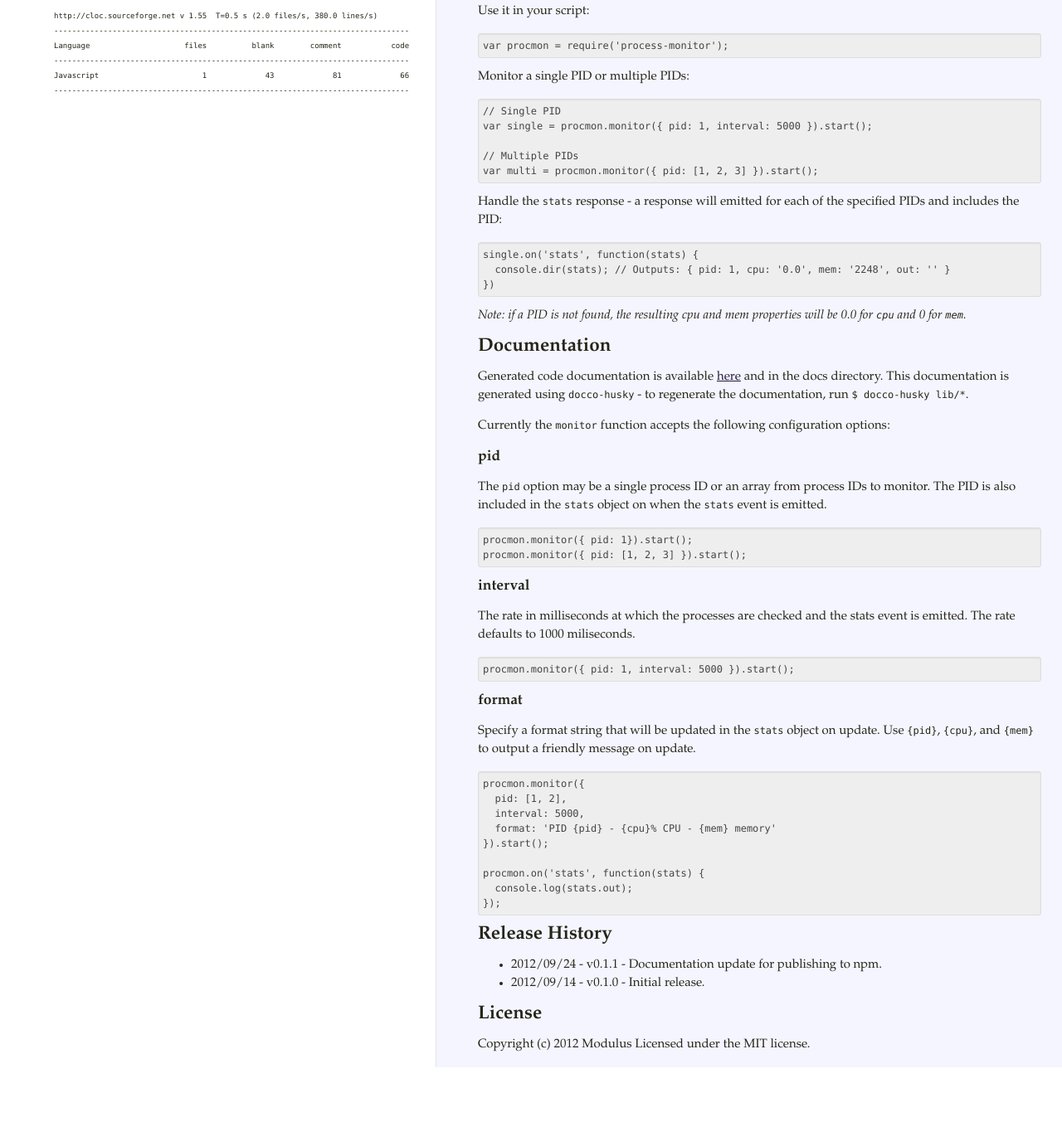
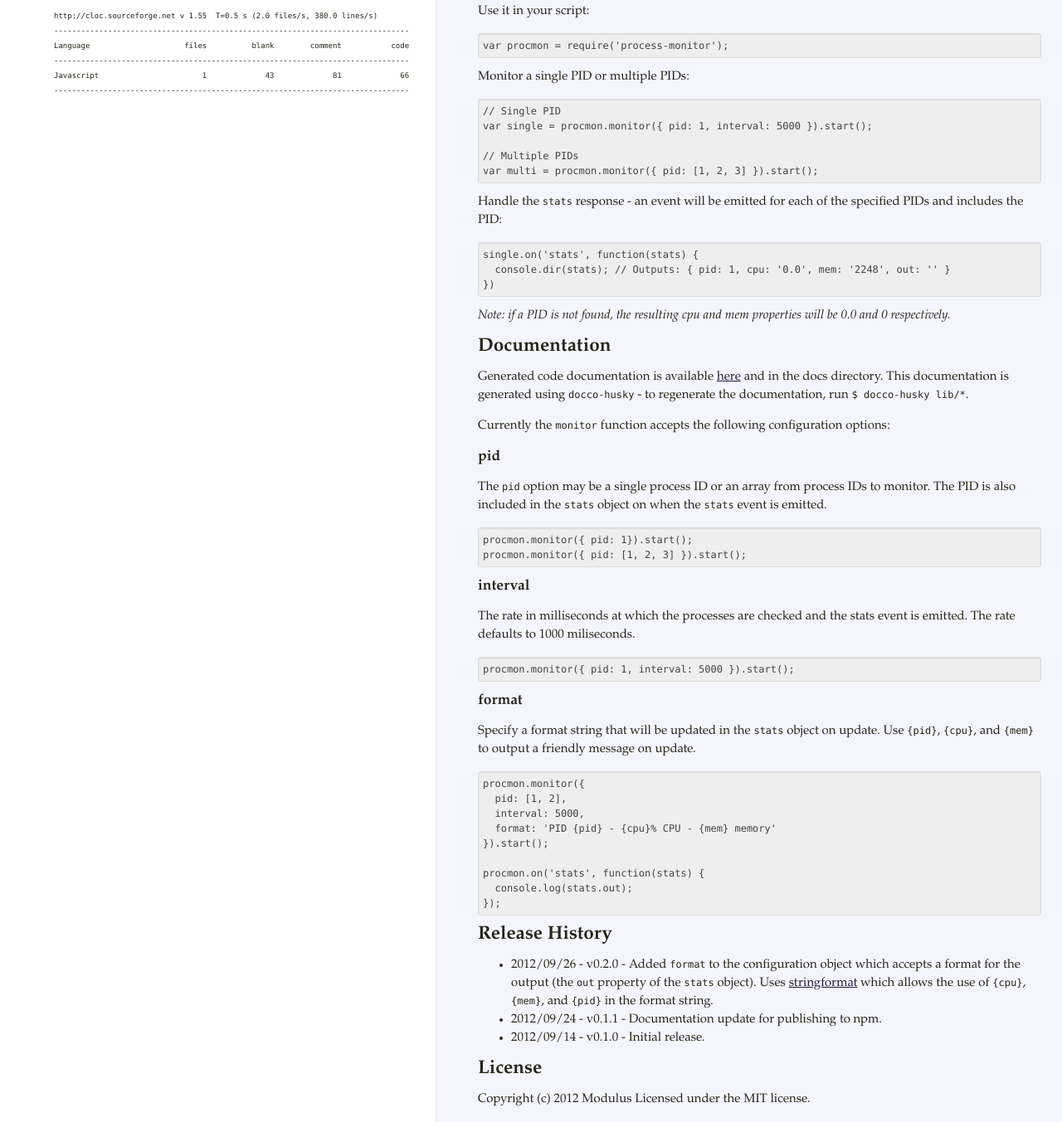
Before and after one commit to XervoIO/process-monitor, a website: page docs/index.html in a window 1280 px wide. Shown: the part 634-1987 px from the top of the page at 83% size. Before the commit the page ends 1921 px from the top, so only its background shows below. Drawn offline with Linux system fonts and the light colour scheme.

Commit message:
Grammar updates in the read me and docs.

```diff
--- a/docs/index.html
+++ b/docs/index.html
@@ -33,14 +33,14 @@ var single = procmon.monitor({ pid: 1, interval: 5000 }).start();
 var multi = procmon.monitor({ pid: [1, 2, 3] }).start();
 </code></pre>
 
-<p>Handle the <code>stats</code> response - a response will emitted for each of the specified PIDs and includes the PID:</p>
+<p>Handle the <code>stats</code> response - an event will be emitted for each of the specified PIDs and includes the PID:</p>
 
 <pre><code>single.on('stats', function(stats) {
   console.dir(stats); // Outputs: { pid: 1, cpu: '0.0', mem: '2248', out: '' }
 })
 </code></pre>
 
-<p><em>Note: if a PID is not found, the resulting cpu and mem properties will be 0.0 for <code>cpu</code> and 0 for <code>mem</code>.</em></p>
+<p><em>Note: if a PID is not found, the resulting cpu and mem properties will be 0.0 and 0 respectively.</em></p>
 
 <h2>Documentation</h2>
 
@@ -82,6 +82,7 @@ procmon.on('stats', function(stats) {
 <h2>Release History</h2>
 
 <ul>
+<li>2012/09/26 - v0.2.0 - Added <code>format</code> to the configuration object which accepts a format for the output (the <code>out</code> property of the <code>stats</code> object). Uses <a href="https://npmjs.org/package/stringformat">stringformat</a> which allows the use of <code>{cpu}</code>, <code>{mem}</code>, and <code>{pid}</code> in the format string.</li>
 <li>2012/09/24 - v0.1.1 - Documentation update for publishing to npm.</li>
 <li>2012/09/14 - v0.1.0 - Initial release.</li>
 </ul>
```
Also changed, not shown: README.md.
